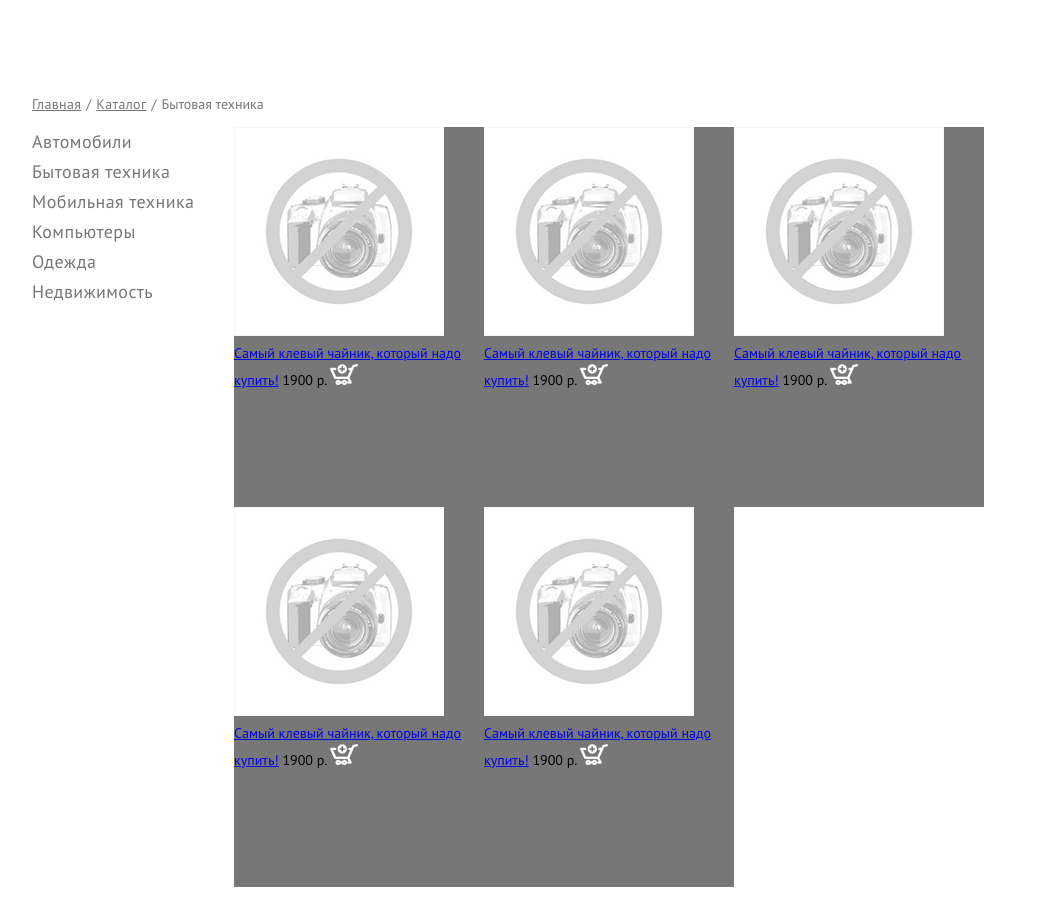
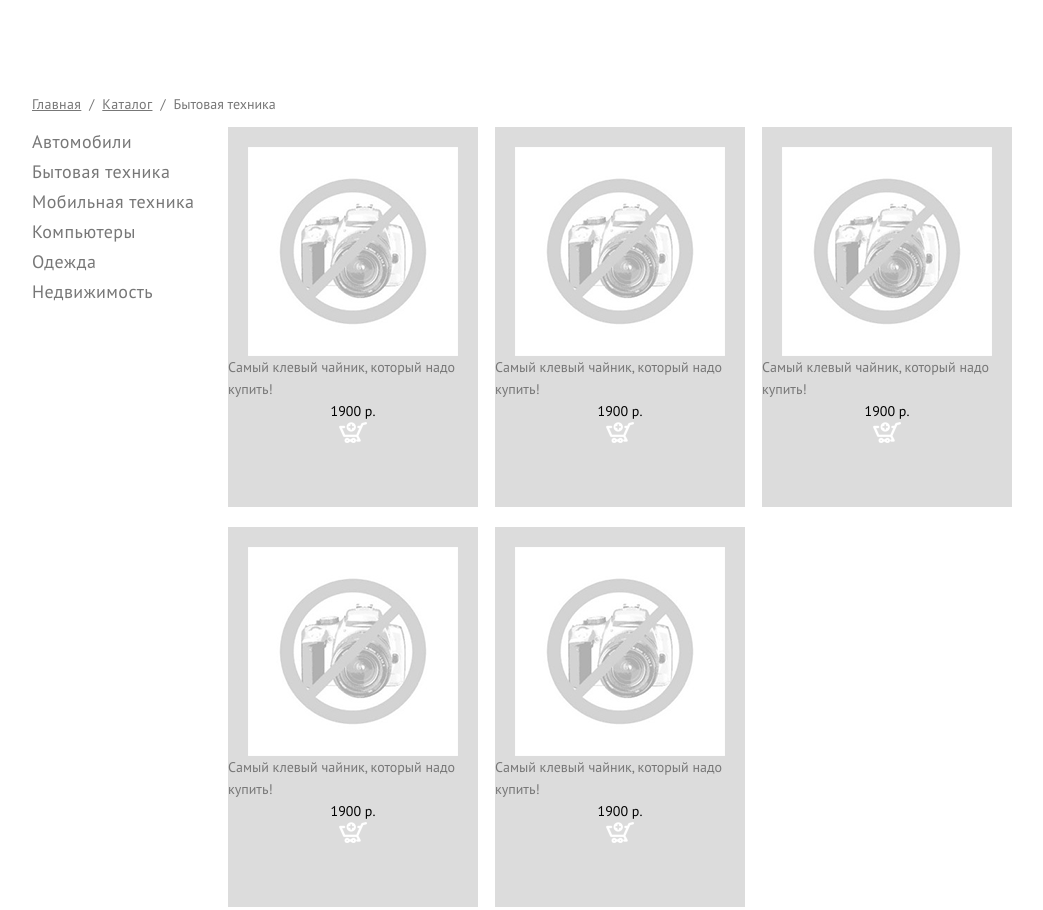
Before and after one commit to ever-c0de/template_2, a website: page index.html in a window 1280 px wide. Shown: the part 620-1530 px from the top of the page, without its empty margins (118-1161 px from the left). Drawn offline with nearby package versions, Linux system fonts and the light colour scheme.

Commit message:
some work

```diff
--- a/index.html
+++ b/index.html
@@ -83,32 +83,32 @@
         </div>
         <div class="blocks__company">
           <div class="blocks__block">
-            <img src="images/sell.png" alt="Sell" title="Sell">
-            <a href="#">Самый клевый чайник, который надо купить!</a>
+            <img class="sell" src="images/sell.png" alt="Sell" title="Sell">
+            <p> <a href="#">Самый клевый чайник, который надо купить!</a></p>
             <span>1900 р.</span>
             <a href="#" ><img class="blocks__block_icon" src="images/shop_icon.png" alt="Icon" title="Icon"></a>
           </div>
           <div class="blocks__block">
-            <img src="images/sell.png" alt="Sell" title="Sell">
-            <a href="#">Самый клевый чайник, который надо купить!</a>
+            <img class="sell" src="images/sell.png" alt="Sell" title="Sell">
+            <p> <a href="#">Самый клевый чайник, который надо купить!</a></p>
+            <span>1900 р.</span>
+            <a href="#"><img class="blocks__block_icon" src="images/shop_icon.png" alt="Icon" title="Icon"></a>
+          </div>
+          <div class="blocks__block">
+            <img class="sell" src="images/sell.png" alt="Sell" title="Sell">
+            <p> <a href="#">Самый клевый чайник, который надо купить!</a></p>
             <span>1900 р.</span>
             <a href="#" ><img class="blocks__block_icon" src="images/shop_icon.png" alt="Icon" title="Icon"></a>
           </div>
           <div class="blocks__block">
-            <img src="images/sell.png" alt="Sell" title="Sell">
-            <a href="#">Самый клевый чайник, который надо купить!</a>
+            <img class="sell" src="images/sell.png" alt="Sell" title="Sell">
+            <p> <a href="#">Самый клевый чайник, который надо купить!</a></p>
             <span>1900 р.</span>
             <a href="#" ><img class="blocks__block_icon" src="images/shop_icon.png" alt="Icon" title="Icon"></a>
           </div>
           <div class="blocks__block">
-            <img src="images/sell.png" alt="Sell" title="Sell">
-            <a href="#">Самый клевый чайник, который надо купить!</a>
-            <span>1900 р.</span>
-            <a href="#" ><img class="blocks__block_icon" src="images/shop_icon.png" alt="Icon" title="Icon"></a>
-          </div>
-          <div class="blocks__block">
-            <img src="images/sell.png" alt="Sell" title="Sell">
-            <a href="#">Самый клевый чайник, который надо купить!</a>
+            <img class="sell" src="images/sell.png" alt="Sell" title="Sell">
+            <p> <a href="#">Самый клевый чайник, который надо купить!</a></p>
             <span>1900 р.</span>
             <a href="#" ><img class="blocks__block_icon" src="images/shop_icon.png" alt="Icon" title="Icon"></a>
           </div>
--- a/scss/style.scss
+++ b/scss/style.scss
@@ -320,7 +320,7 @@ body {
 
         &::after {
             content: "/";
-            margin: 0px 5px;
+            margin: 0px 8px;
             color: $grey;
         }
     }
@@ -353,7 +353,7 @@ body {
         &_content{
             width: 100%;
             .items {
-                margin-right: 22px;
+                margin-right: 16px;
                 width: 180px;
                 .tehnika:hover{
                     .list{
@@ -419,6 +419,7 @@ body {
         }
     }
     &__company {
+
         margin-left: auto;
         display: flex;
         flex-flow: row wrap;
@@ -429,16 +430,31 @@ body {
 }
 
 .blocks__block{
-
+    display: flex;
+    flex-direction: column;
+    align-items: center;
+    margin-right: 17px;
+    margin-bottom: 20px;
 
     &:nth-child(3n+1), &:first-child {
         margin-left: 0;
       }
-    background-color: $grey;
+
+    &:nth-child(3) {
+        margin-right: 0;
+    }
+
+
+    background-color: #dcdcdc;
     width: 250px;
     height: 380px;
+    p a{
+        color: $grey;
+        text-decoration: none;
+    }
 
-    img{
+    .sell{
+    margin-top: 20px;
     width: 210px;
     height: 209px;
     }
```
Also changed, not shown: css/style.css.
